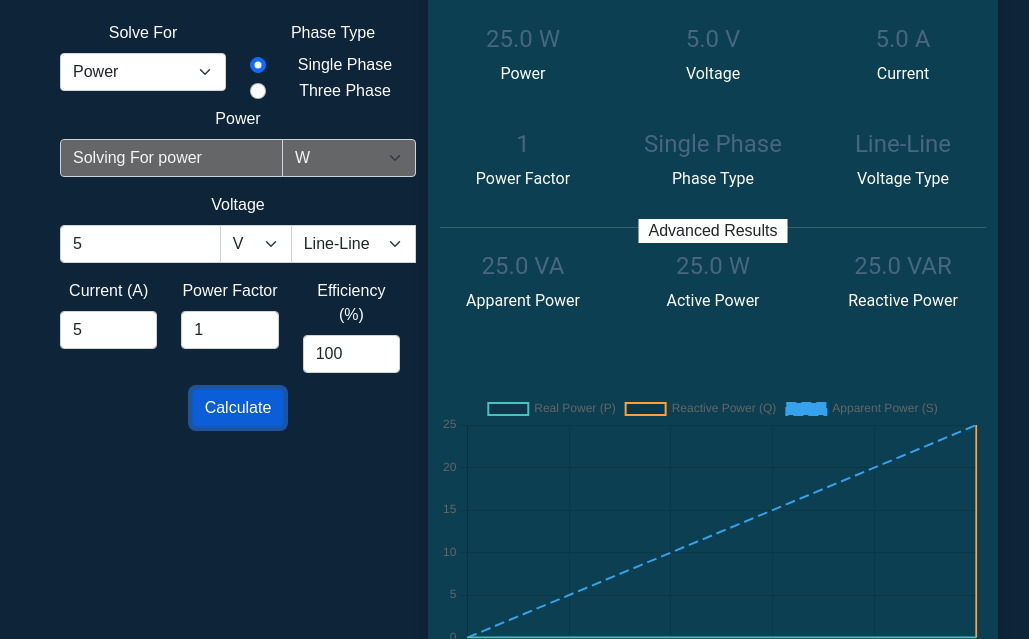
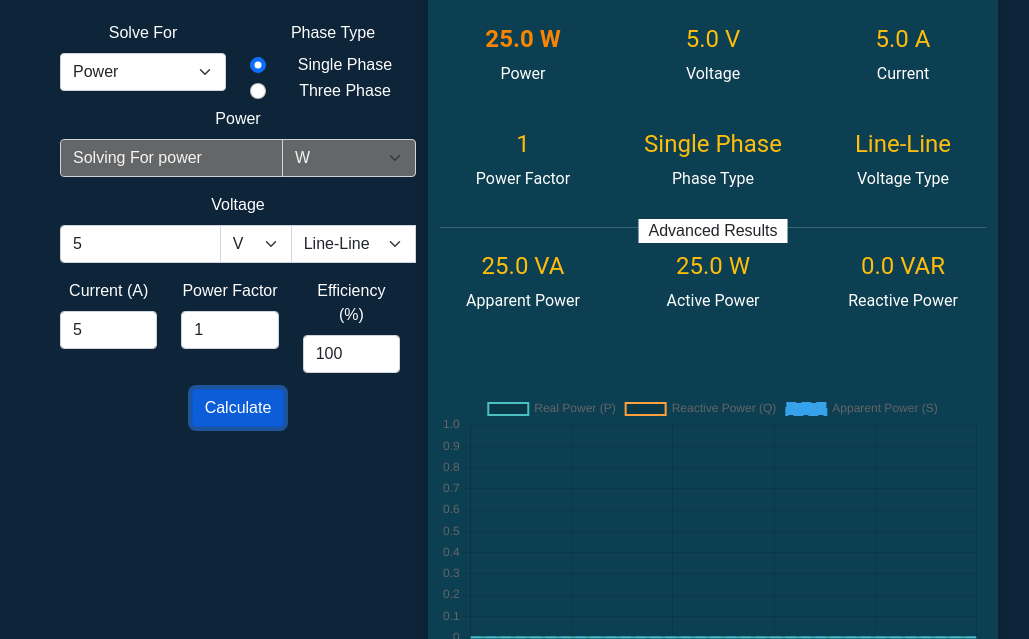
Before and after one commit to captainku/ElectricalWorkbench, a website: page powerWorkbench.html in a window 1280 px wide. Both pictures are taken after typing "5", "5" into the empty fields and a click on the button "Calculate". Shown: the part 161-800 px from the top of the page, without its empty margins (22-1051 px from the left). Drawn offline with nearby package versions, Linux system fonts and the light colour scheme.

Commit message:
Updated coloring and also fixed reactive power

```diff
--- a/calculator.js
+++ b/calculator.js
@@ -1,3 +1,6 @@
+
+//create chart on load:
+updateChart(1, 1, 1);
 
 function calculateResults() {
     var solveFor = document.getElementById('solveFor').value;
@@ -93,9 +96,30 @@ function calculateResults() {
     powerAppResultUnit = powerS > 1000 ? "KVA" : "VA";
     powerS = powerS > 1000 ? powerS / 1000 : powerS;
     powerReactiveResultUnit = powerQ > 1000 ? "KVAR" : "VAR";
-    powerQ = powerQ > 1000 ? powerQ / 1000 : powerS;
+    powerQ = powerQ > 1000 ? powerQ / 1000 : powerQ;
 
     //Update Result values here:
+        // First, remove the highlighted class from all result elements
+    document.querySelectorAll('.result-value').forEach(function(element) {
+        element.classList.remove('highlighted-result');
+    });
+
+        // Add the highlighted class to the corresponding result element
+    switch (solveFor) {
+        case 'power':
+            document.getElementById('resultPower').classList.add('highlighted-result');
+            break;
+        case 'voltage':
+            console.log("Adding class to voltage");
+            document.getElementById('resultVoltage').classList.add('highlighted-result');
+            break;
+        case 'current':
+            document.getElementById('resultCurrent').classList.add('highlighted-result');
+            break;
+    }
+
+
+
 
     document.getElementById('resultPower').textContent = powerResult.toFixed(1) + " " + powerResultUnit;
     document.getElementById('resultVoltage').textContent = voltageResult.toFixed(1) + " " + voltageResultUnit;
@@ -135,7 +159,11 @@ function calculateResults() {
 
 
 document.getElementById('solveFor').addEventListener('change', function() {
-    console.log("Ran Disable function");
+
+        // Remove the highlighted class from all result elements
+        document.querySelectorAll('.result-value').forEach(function(element) {
+            element.classList.remove('highlighted-result');
+        });
     var selectedOption = this.value;
 
     // List of all input elements and their corresponding units dropdowns
@@ -168,6 +196,8 @@ document.getElementById('solveFor').addEventListener('change', function() {
             }
         }
     });
+
+
 });
 
 // Trigger change event on page load to set initial state
--- a/styles.css
+++ b/styles.css
@@ -13,15 +13,21 @@
 
 .result-value {
     font-size: 24px; /* Set font size for result value */
-    color: #486581; /* Set text color */
+    color: #ffbe0b; /* Set text color */
     margin-bottom: 5px; /* Add bottom margin for spacing */
 }
 
 .result-label {
     font-size: 18px; /* Set font size for result label */
-    color: #6c757d; /* Set text color */
+    color: #8ecae6; /* Set text color */
     margin-bottom: 0; /* Remove bottom margin */
 }
+
+#resultsSection .highlighted-result {
+    color: #fb8500 !important;
+    font-weight: bold !important;
+}
+
 
 label {
     font-family: 'Arial', sans-serif; /* Sets the font */
```
